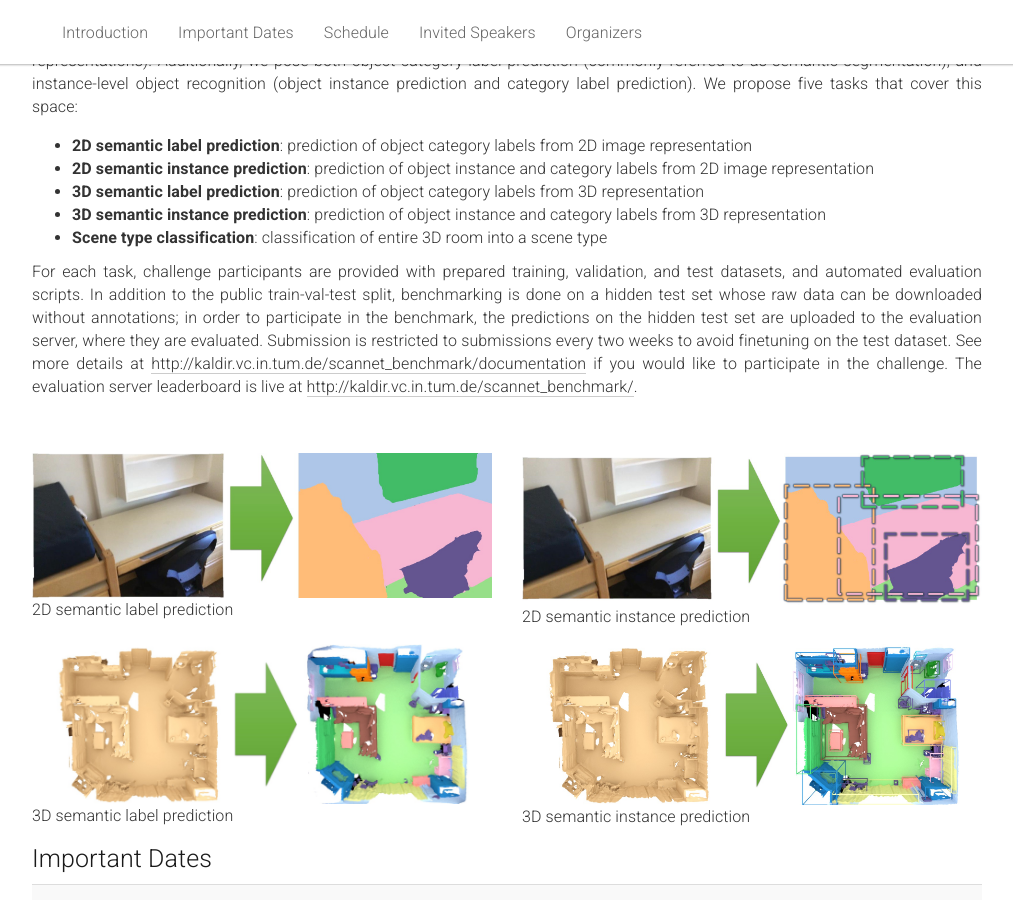
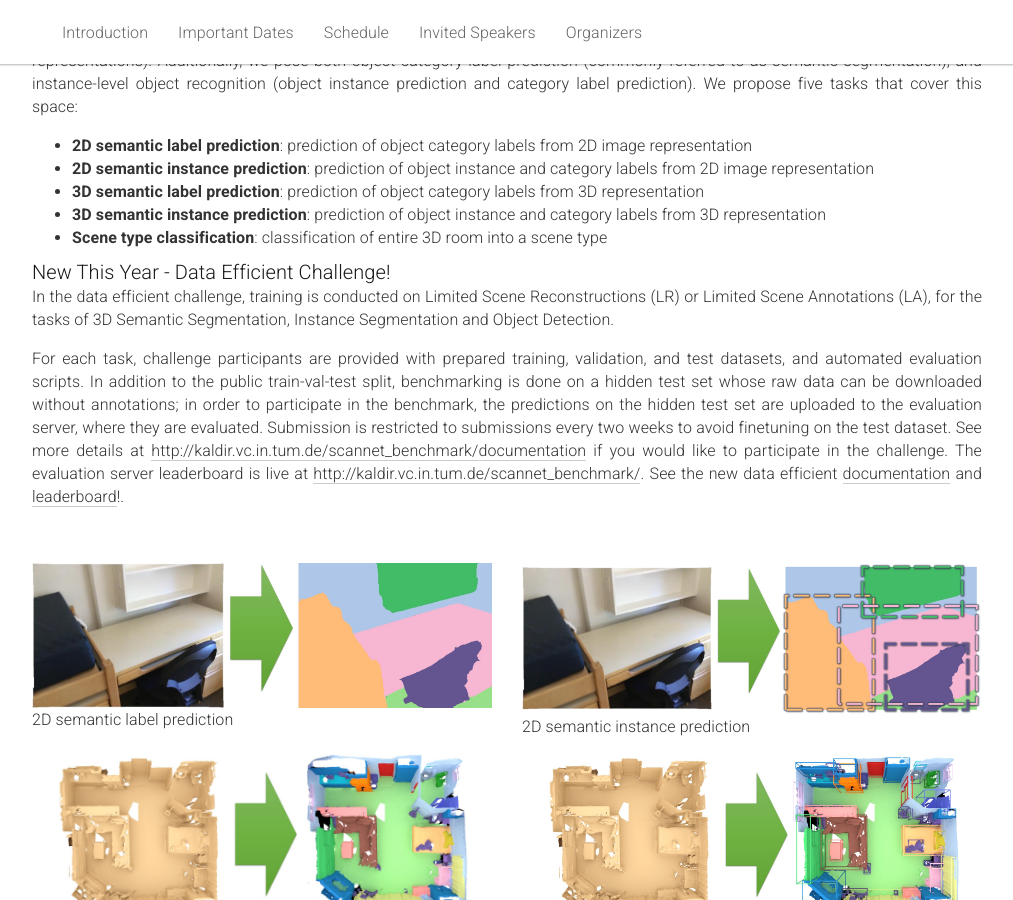
Before and after one commit to ScanNet/cvpr2021workshop, a Jekyll site: the page built from _pages/home.md, in a window 1280 px wide and 900 px high, scrolled down 823 px. Shown: the whole window, without its empty margins (133-1146 px from the left). Built offline with Jekyll 4.4.1, drawn with Linux system fonts in a browser that asks for light colours.

Commit message:
Update home.md

```diff
--- a/_pages/home.md
+++ b/_pages/home.md
@@ -70,12 +70,17 @@ acknowledgements: ""
         <strong>Scene type classification</strong>: classification of entire 3D room into a scene type
       </li>
     </ul>
+      <h3>New This Year - Data Efficient Challenge!</h3>
+    <p>In the data efficient challenge, training is conducted on  Limited Scene Reconstructions (LR) or Limited Scene Annotations (LA), for the tasks of 3D Semantic Segmentation, Instance Segmentation and Object Detection.
+    </p>
+
     <p>
       For each task, challenge participants are provided with prepared training, validation, and test datasets, and automated evaluation scripts.
       In addition to the public train-val-test split, benchmarking is done on a hidden test set whose raw data can be downloaded without annotations; in order to participate in the benchmark, the predictions on the hidden test set are uploaded to the evaluation server, where they are evaluated.
       Submission is restricted to submissions every two weeks to avoid finetuning on the test dataset.
       See more details at <a href="http://kaldir.vc.in.tum.de/scannet_benchmark/documentation">http://kaldir.vc.in.tum.de/scannet_benchmark/documentation</a> if you would like to participate in the challenge.
       The evaluation server leaderboard is live at <a href="http://kaldir.vc.in.tum.de/scannet_benchmark/">http://kaldir.vc.in.tum.de/scannet_benchmark/</a>.
+      See the new data efficient <a href="http://kaldir.vc.in.tum.de/scannet_benchmark/data_efficient/documentation">documentation</a> and <a href="http://kaldir.vc.in.tum.de/scannet_benchmark/data_efficient">leaderboard</a>!.
     </p>
   </div>
 </div>
```
